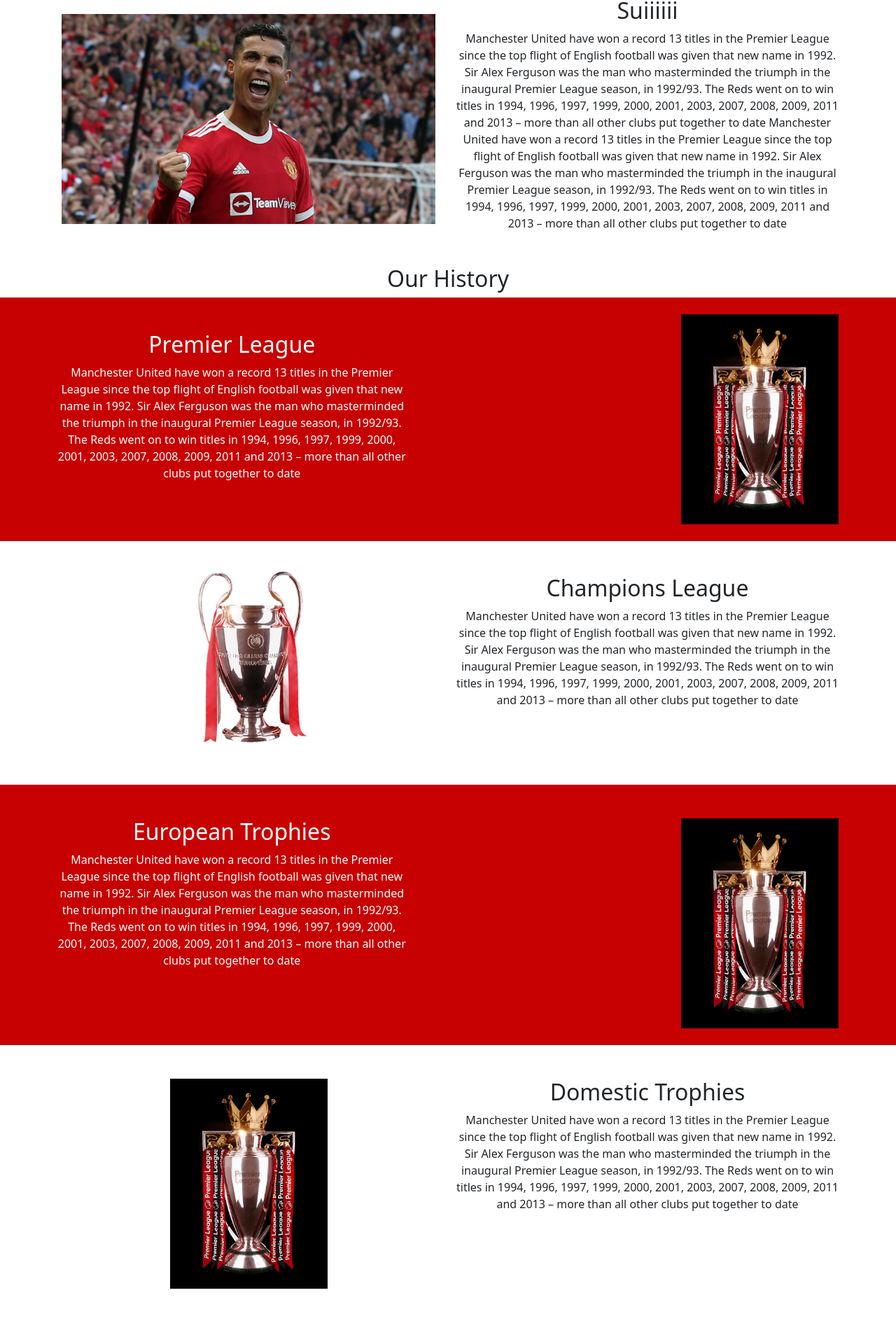
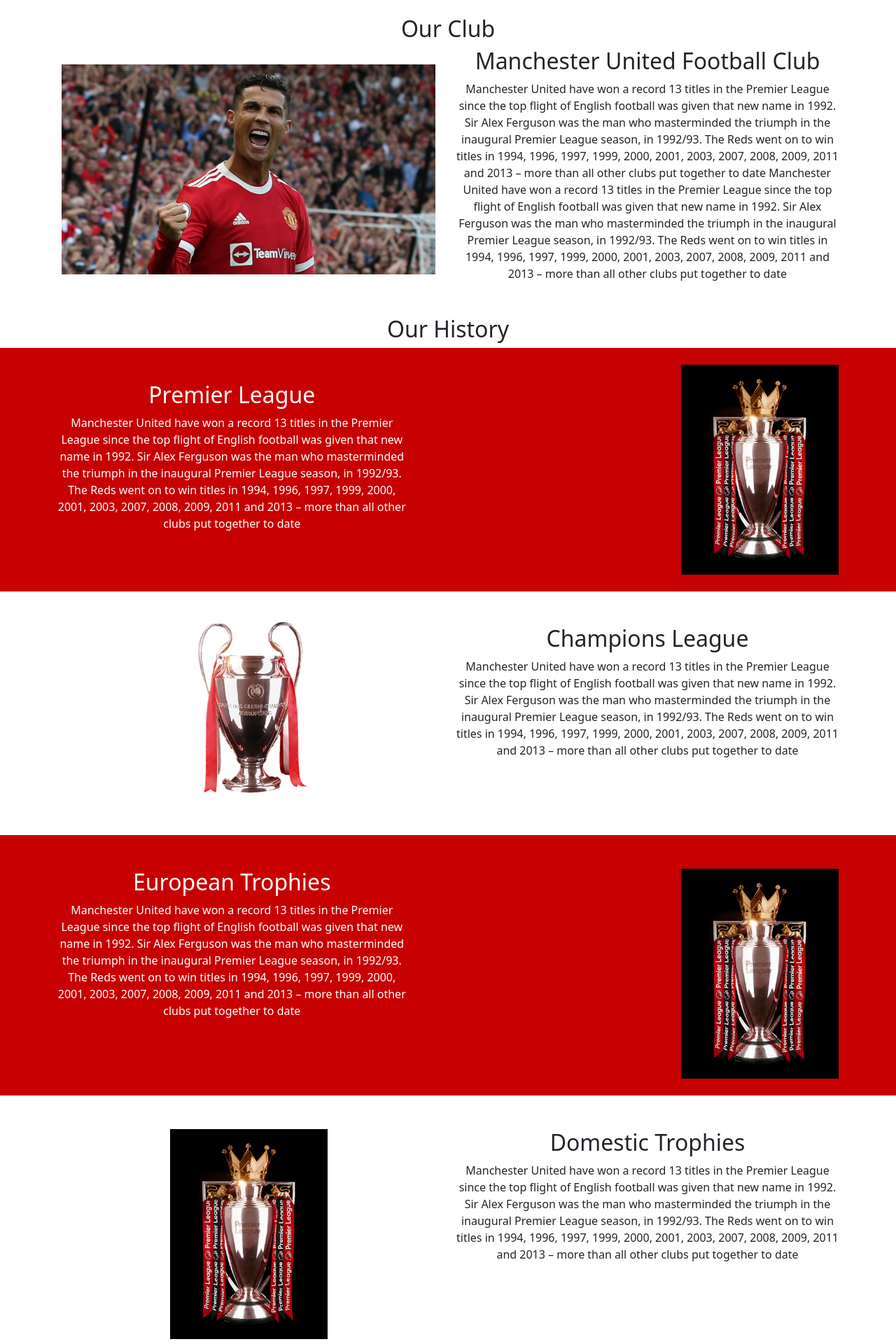
Before and after one commit to ssha0054/Man-Utd, a JavaScript app: page / in a window 1280 px wide. Shown: the part 149-2069 px from the top of the page at 70% size. Before the commit the page ends 2014 px from the top, so only its background shows below. Built offline with nearby package versions, Linux system fonts and the light colour scheme; the HTML template or start-up script is replaced by a standard one.

Commit message:
Add div for footer

```diff
--- a/src/Components/Home.css
+++ b/src/Components/Home.css
@@ -16,3 +16,8 @@
     flex: auto;
     text-align: right;
 }
+
+.footer{
+    background-color: black;
+    height: 60px;
+}
--- a/src/Components/Home.js
+++ b/src/Components/Home.js
@@ -11,17 +11,19 @@
     return (
         <div className="home">
             <br></br>
-            <h2>Our Club</h2>
+            <br></br>
+            <br></br>
+            <br></br>
+            <h2 position="right">Our Club</h2>
             <div className="our-club">
             <Container>
                 <Row>
                     <Col>
                         <br></br>
                         <img src={ronaldo_celebrating} wdith="300px" height="300px"/>
-
                     </Col>
                     <Col>
-                    <h2>Suiiiiii</h2>
+                    <h2>Manchester United Football Club</h2>
                     Manchester United have won a record 13 titles in the Premier League since the top flight of English football was given that new name in 1992.
 Sir Alex Ferguson was the man who masterminded the triumph in the inaugural Premier League season, in 1992/93. The Reds went on to win titles in 1994, 1996, 1997, 1999, 2000, 2001, 2003, 2007, 2008, 2009, 2011 and 2013 – more than all other clubs put together to date
 Manchester United have won a record 13 titles in the Premier League since the top flight of English football was given that new name in 1992.
@@ -114,6 +116,9 @@
             <br></br>
             </div>
 
+            <div className="footer" fixed="bottom">
+                <br></br>
+            </div>
         </div>
      );
 }
```
